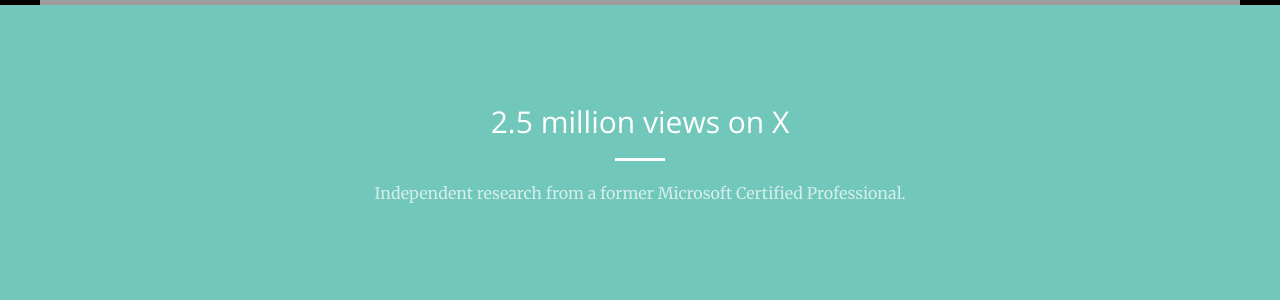
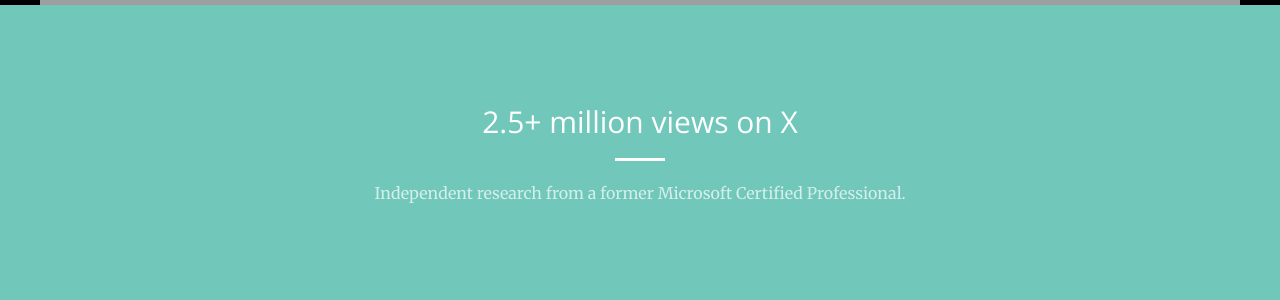
Before and after one commit to cliffc2/cliffc2.github.io, a Jekyll site: the page built from index.html, in a window 1280 px wide and 900 px high, scrolled down 736 px. Shown: the part 159-459 px from the top of the window. Built offline with Jekyll 4.4.1, drawn with Linux system fonts in a browser that asks for light colours; Markdown is read by kramdown in place of the engine named in the settings; grey boxes are pictures that could not be loaded.

Commit message:
Update about.html

```diff
--- a/_includes/about.html
+++ b/_includes/about.html
@@ -2,7 +2,7 @@
     <div class="container">
         <div class="row">
             <div class="col-lg-8 col-lg-offset-2 text-center">
-                <h2 class="section-heading">2.5 million views on X</h2>
+                <h2 class="section-heading">2.5+ million views on X</h2>
                 <hr class="light">
                 <p class="text-faded">Independent research from a former Microsoft Certified Professional.</p>
 
```
